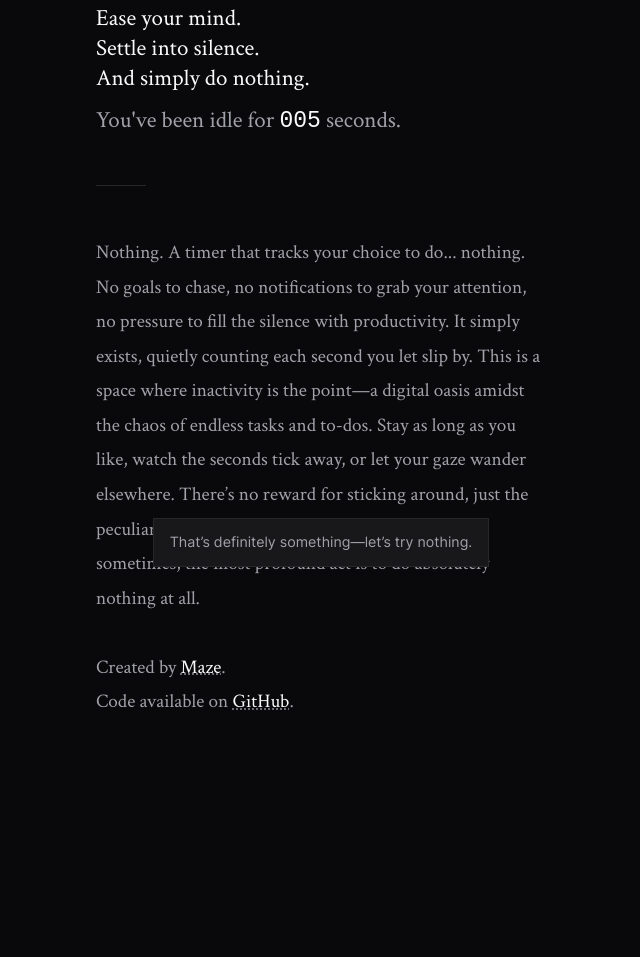
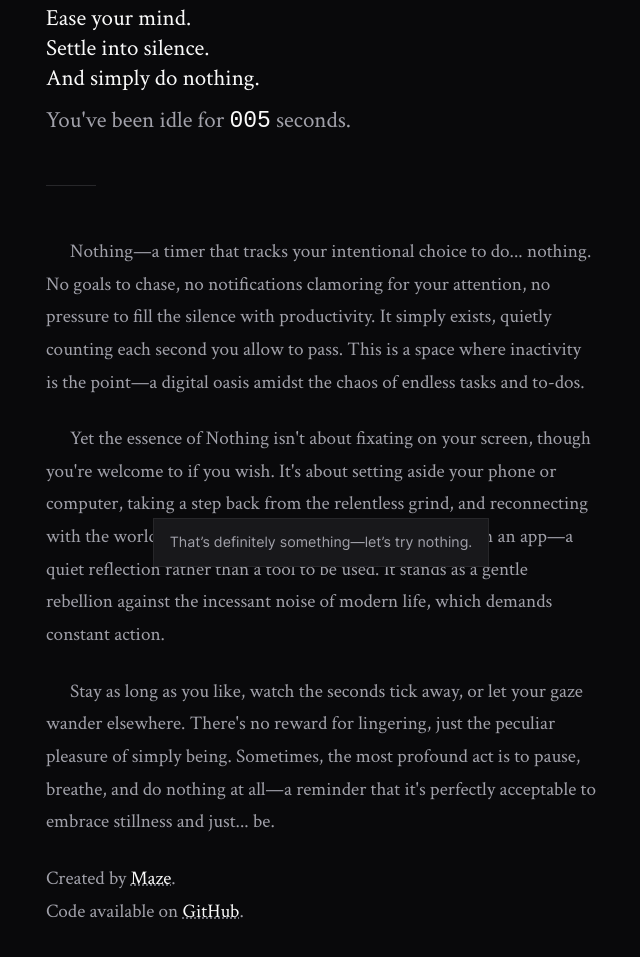
Before and after one commit to remvze/nothing, an Astro site: page / in a window 1280 px wide. Shown: the part 213-1170 px from the top of the page, without its empty margins (319-959 px from the left). Before the commit the page ends 1053 px from the top, so only its background shows below. Built offline with nearby package versions, Linux system fonts and the light colour scheme; Astro itself is replaced by a stand-in of ours.

Commit message:
feat: change copy

```diff
--- a/src/components/app/app.module.css
+++ b/src/components/app/app.module.css
@@ -34,9 +34,19 @@
 
 .desc {
   padding: 50px 0 120px;
+
+  & p {
     font-size: var(--font-md);
-  line-height: 1.8;
+    line-height: 1.7;
     color: var(--color-foreground-subtle);
+
+    &:not(.noIndent) {
+      text-indent: 24px;
+    }
+
+    &:not(:last-of-type) {
+      margin-bottom: 24px;
+    }
 
     & a {
       color: var(--color-foreground);
@@ -44,3 +54,4 @@
       text-decoration-color: var(--color-foreground-subtler);
     }
   }
+}
--- a/src/components/app/app.tsx
+++ b/src/components/app/app.tsx
@@ -90,18 +90,32 @@ function AppComponent() {
 
       <div className={styles.divider} />
 
-      <p className={styles.desc}>
-        Nothing. A timer that tracks your choice to do... nothing. No goals to
-        chase, no notifications to grab your attention, no pressure to fill the
-        silence with productivity. It simply exists, quietly counting each
-        second you let slip by. This is a space where inactivity is the point—a
-        digital oasis amidst the chaos of endless tasks and to-dos. Stay as long
-        as you like, watch the seconds tick away, or let your gaze wander
-        elsewhere. There’s no reward for sticking around, just the peculiar
-        pleasure of existing in the void. Because sometimes, the most profound
-        act is to do absolutely nothing at all.
-        <br />
-        <br />
+      <div className={styles.desc}>
+        <p>
+          Nothing—a timer that tracks your intentional choice to do... nothing.
+          No goals to chase, no notifications clamoring for your attention, no
+          pressure to fill the silence with productivity. It simply exists,
+          quietly counting each second you allow to pass. This is a space where
+          inactivity is the point—a digital oasis amidst the chaos of endless
+          tasks and to-dos.
+        </p>
+        <p>
+          Yet the essence of Nothing isn&apos;t about fixating on your screen,
+          though you&apos;re welcome to if you wish. It&apos;s about setting
+          aside your phone or computer, taking a step back from the relentless
+          grind, and reconnecting with the world around you. Nothing is more a
+          concept than an app—a quiet reflection rather than a tool to be used.
+          It stands as a gentle rebellion against the incessant noise of modern
+          life, which demands constant action.
+        </p>
+        <p>
+          Stay as long as you like, watch the seconds tick away, or let your
+          gaze wander elsewhere. There&apos;s no reward for lingering, just the
+          peculiar pleasure of simply being. Sometimes, the most profound act is
+          to pause, breathe, and do nothing at all—a reminder that it&apos;s
+          perfectly acceptable to embrace stillness and just... be.
+        </p>
+        <p className={styles.noIndent}>
           Created by{' '}
           <a href="https://x.com/remvze" rel="noreferrer" target="_blank">
             Maze
@@ -117,6 +131,7 @@ function AppComponent() {
           </a>
           .
         </p>
+      </div>
     </Container>
   );
 }
--- a/src/components/container/container.module.css
+++ b/src/components/container/container.module.css
@@ -1,6 +1,6 @@
 .container {
   width: 90%;
-  max-width: 450px;
+  max-width: 550px;
   margin: 0 auto;
 
   &.wide {
```
Lines whose indentation alone changed are shown as unchanged.
